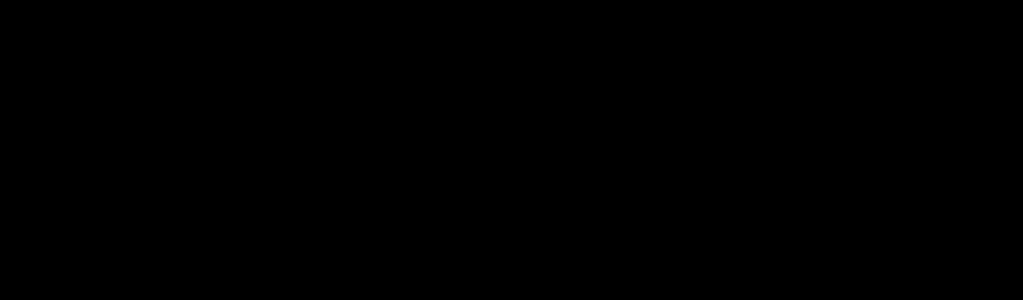
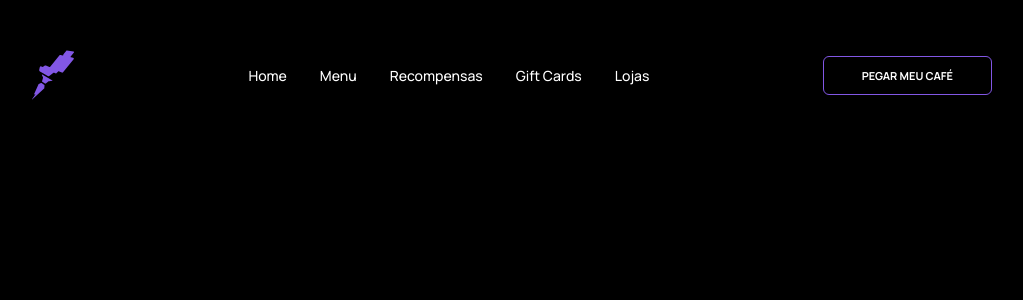
Before and after one commit to daviaxs/Great-Coffe, a React (Vite) app: page / in a window 1280 px wide. Shown: the top 300 px of the page, without its empty margins (128-1151 px from the left). Built offline with nearby package versions, Linux system fonts and the light colour scheme.

Commit message:
created header

```diff
--- a/src/App.jsx
+++ b/src/App.jsx
@@ -1,8 +1,10 @@
+import { Header } from "./components/Header/Header";
+
 export function App() {
 
   return (
     <div id="app">
-
+      <Header/>
     </div>
   )
 }
--- a/src/components/Header/Header.jsx
+++ b/src/components/Header/Header.jsx
@@ -0,0 +1,31 @@
+import { Button } from "../../designs/Button.style";
+import LogoDesktop from '../../assets/logo-desktop.svg'
+import './style.css'
+
+export function Header() {
+  return (
+    <header id="container">
+      <img className="logo" src={LogoDesktop} alt="Logo" />
+      <ul className="nav-links">
+        <li>
+          <a href="#">Home</a>
+        </li>
+        <li>
+          <a href="#">Menu</a>
+        </li>
+        <li>
+          <a href="#">Recompensas</a>
+        </li>
+        <li>
+          <a href="#">Gift Cards</a>
+        </li>
+        <li>
+          <a href="#">Lojas</a>
+        </li>
+      </ul>
+      <Button>
+      PEGAR MEU CAFÉ
+      </Button>
+    </header>
+  )
+}
--- /dev/null
+++ b/src/components/Header/style.css
@@ -0,0 +1,35 @@
+#container {
+  display: flex;
+  flex-direction: row;
+  align-items: center;
+  justify-content: space-between;
+
+  color: white;
+
+  margin-top: 50px;
+  padding-inline: 20vh;
+  gap: 10px;
+}
+
+.logo {
+  width: 43.06px;
+  height: 50px;
+}
+
+.nav-links {
+  display: flex;
+  gap: 33px;
+
+  font-weight: 500;
+  font-size: 14px;
+  line-height: 19px;
+}
+
+ul li {
+  list-style: none;
+}
+
+ul li a {
+  text-decoration: none;
+  color: white;
+}
--- a/src/components/Button/Button.style.jsx
+++ b/src/designs/Button.style.jsx
@@ -7,6 +7,18 @@
   padding: 11px 38px;
   gap: 10px;
 
+  font-weight: 800;
+  font-size: 11px;
+  line-height: 15px;
+
+  background-color: rgba(130, 87, 229, 0);
+  color: white;
   border: 1px solid #8257E5;
   border-radius: 6px;
+
+  &:hover {
+    transition: .2s;
+    cursor: pointer;
+    background-color: #8257e51f;
+  }
 `
```
Also changed, not shown: src/designs/Text.style.jsx (added).
